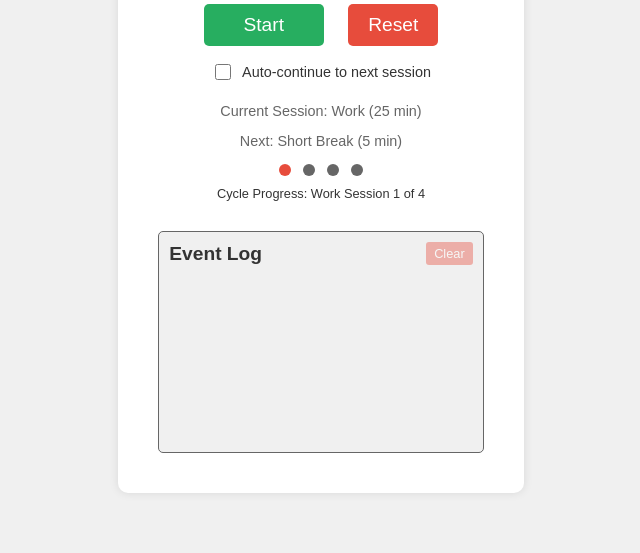
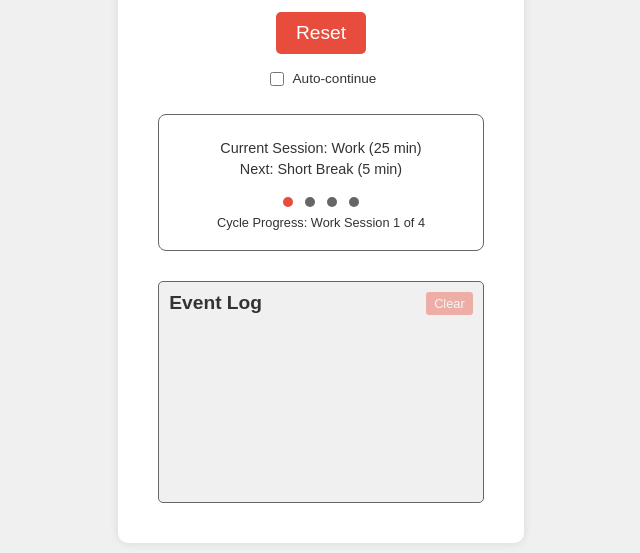
Before and after one commit to cmartinussen/pomodoro-timer, a website: page index.html in a window 1280 px wide. Shown: the part 247-800 px from the top of the page, without its empty margins (319-959 px from the left). Drawn offline with Linux system fonts and the light colour scheme.

Commit message:
Fix resume logging and improve UI layout with better grouping and spacing

```diff
--- a/index.html
+++ b/index.html
@@ -20,14 +20,15 @@
             <div class="controls">
                 <button id="toggle">Start</button>
                 <button id="reset">Reset</button>
-            </div>
-            <div class="auto-continue">
-                <label for="auto-continue-toggle">
+                <div class="control-options">
+                    <label for="auto-continue-toggle" class="auto-continue-label">
                         <input type="checkbox" id="auto-continue-toggle">
-                    Auto-continue to next session
+                        <span>Auto-continue</span>
                     </label>
                 </div>
             </div>
+        </div>
+        <div class="session-status">
             <div class="session-info">
                 <p id="current-session">Current Session: Work (25 min)</p>
                 <p id="next-session">Next: Short Break (5 min)</p>
@@ -39,7 +40,8 @@
                     <div class="progress-dot" data-session="3"></div>
                     <div class="progress-dot" data-session="4"></div>
                 </div>
-            <p id="cycle-info">Cycle Progress: Work Session 1 of 4</p>
+                <p id="cycle-info">Work Session 1 of 4</p>
+            </div>
         </div>
         <div class="event-log">
             <div class="event-log-header">
--- a/script.js
+++ b/script.js
@@ -124,9 +124,10 @@
         logEvent(`Timer paused with ${minutes}:${seconds.toString().padStart(2, '0')} remaining`);
         toggleButton.textContent = 'Resume';
     } else {
-        // Start the timer
+        // Start or resume the timer
         isRunning = true;
-        logEvent('Timer started');
+        const wasPaused = toggleButton.textContent === 'Resume';
+        logEvent(wasPaused ? 'Timer resumed' : 'Timer started');
         toggleButton.textContent = 'Pause';
         // Set end time based on remaining time
         timerEndTime = Date.now() + (timeLeft * 1000);
--- a/styles.css
+++ b/styles.css
@@ -91,6 +91,14 @@
     font-weight: bold;
 }
 
+.controls {
+    display: flex;
+    flex-direction: column;
+    align-items: center;
+    gap: 15px;
+    margin-top: 20px;
+}
+
 .controls button {
     font-size: 1.2em;
     padding: 10px 20px;
@@ -121,35 +129,55 @@
     background-color: var(--reset-hover);
 }
 
-.auto-continue {
-    margin-top: 15px;
+.control-options {
+    display: flex;
+    align-items: center;
+}
+
+.auto-continue-label {
+    display: flex;
+    align-items: center;
+    gap: 6px;
+    font-size: 0.85em;
+    color: var(--text-color);
+    cursor: pointer;
+    margin: 0;
+}
+
+.auto-continue-label input[type="checkbox"] {
+    width: 14px;
+    height: 14px;
+    cursor: pointer;
+}
+
+.auto-continue-label span {
+    user-select: none;
+}
+
+.session-status {
+    display: flex;
+    flex-direction: column;
+    align-items: center;
+    gap: 15px;
+    margin-top: 25px;
+    padding: 20px;
+    background-color: var(--container-bg);
+    border-radius: 8px;
+    border: 1px solid var(--info-color);
+}
+
+.session-info {
     text-align: center;
+    margin: 0;
+}
+
+.session-info p {
+    margin: 5px 0;
     font-size: 0.9em;
     color: var(--text-color);
 }
 
-.auto-continue label {
-    display: flex;
-    align-items: center;
-    justify-content: center;
-    gap: 8px;
-    cursor: pointer;
-}
-
-.auto-continue input[type="checkbox"] {
-    width: 16px;
-    height: 16px;
-    cursor: pointer;
-}
-
-.session-info {
-    margin-top: 20px;
-    font-size: 0.9em;
-    color: var(--info-color);
-}
-
 .cycle-progress {
-    margin-top: 15px;
     text-align: center;
 }
 
@@ -157,12 +185,12 @@
     display: flex;
     justify-content: center;
     gap: 12px;
-    margin-bottom: 10px;
+    margin-bottom: 8px;
 }
 
 .progress-dot {
-    width: 12px;
-    height: 12px;
+    width: 10px;
+    height: 10px;
     border-radius: 50%;
     background-color: var(--info-color);
     transition: background-color 0.3s;
@@ -176,6 +204,7 @@
     font-size: 0.8em;
     color: var(--text-color);
     margin: 0;
+    font-weight: 500;
 }
 
 .event-log {
```
Lines whose indentation alone changed are shown as unchanged.
